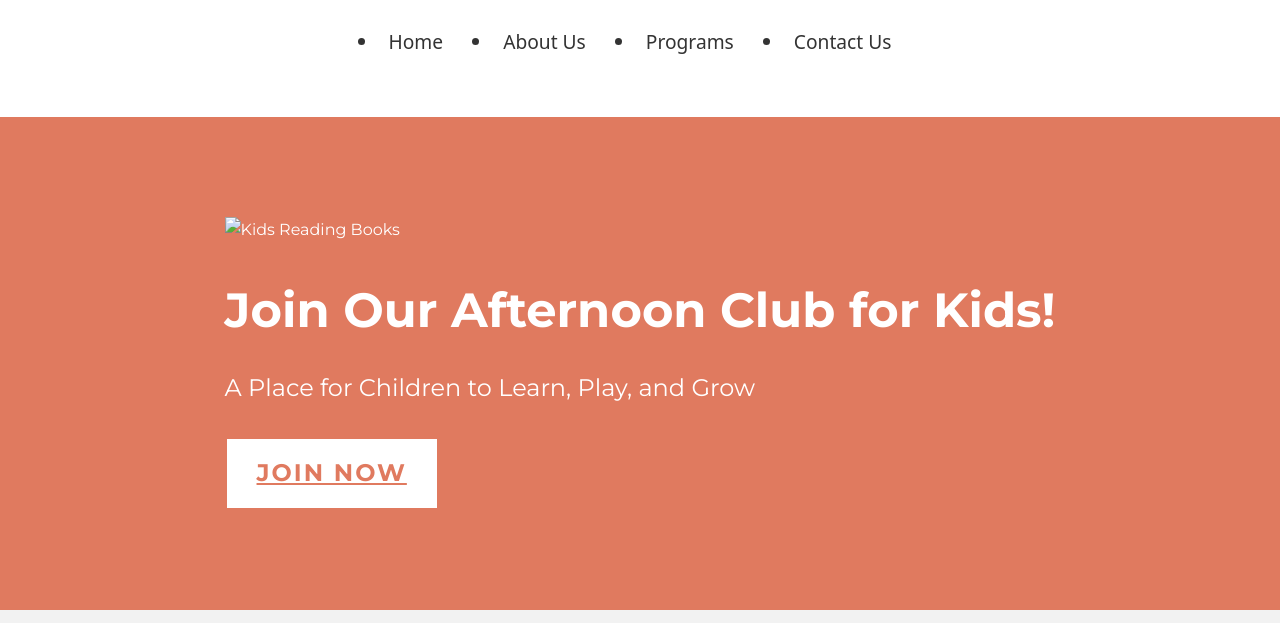
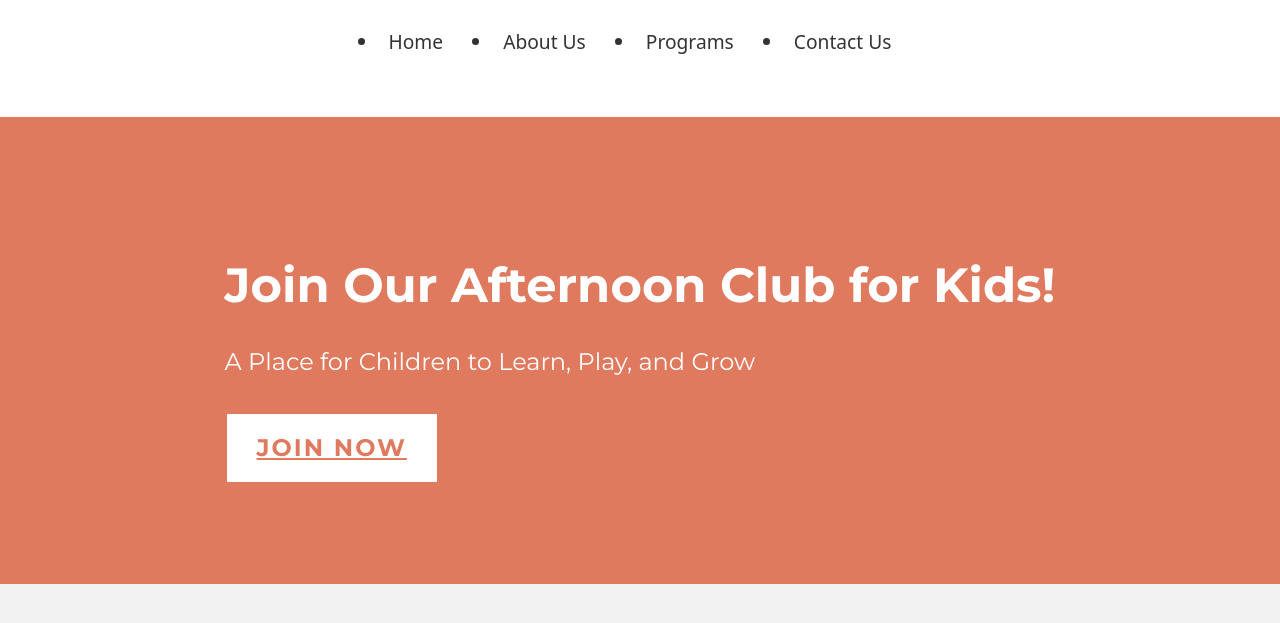
Before and after one commit to RyohyaS/clubrooms_landingpage, a plain HTML site: page index.html in a window 1280 px wide. Shown: the part 177-800 px from the top of the page. Drawn offline with Linux system fonts and the light colour scheme.

Commit message:
index.html

```diff
--- a/index.html
+++ b/index.html
@@ -22,7 +22,6 @@
 	</header>
 	<section id="hero">
 		<div class="container">
-			<img src="hero-image.jpg" alt="Kids Reading Books">
 			<h1>Join Our Afternoon Club for Kids!</h1>
 			<p>A Place for Children to Learn, Play, and Grow</p>
 			<a href="https://online-afterschool.org/" class="cta-button">Join Now</a>
```
